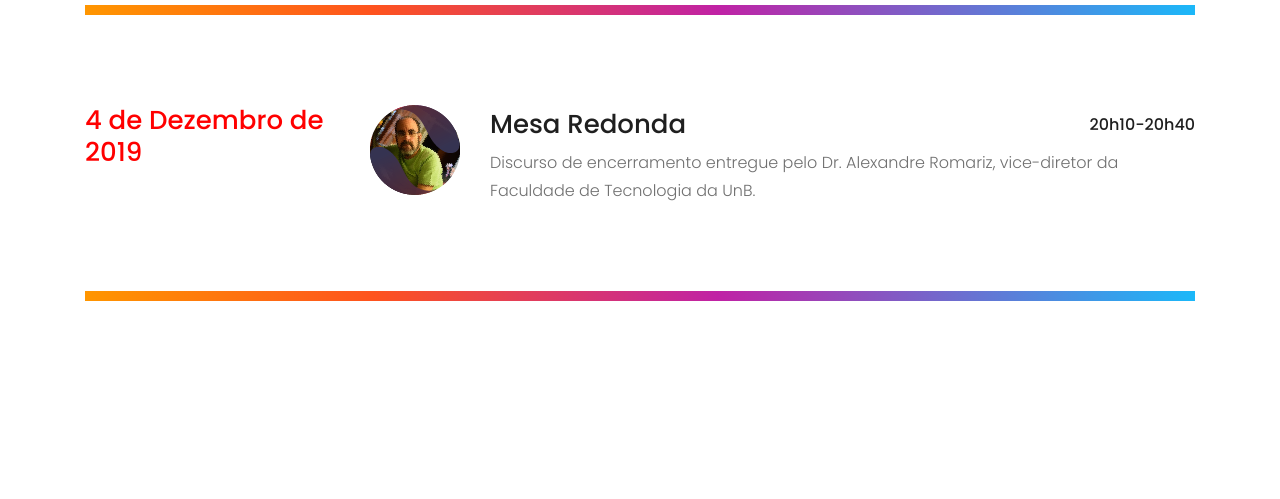
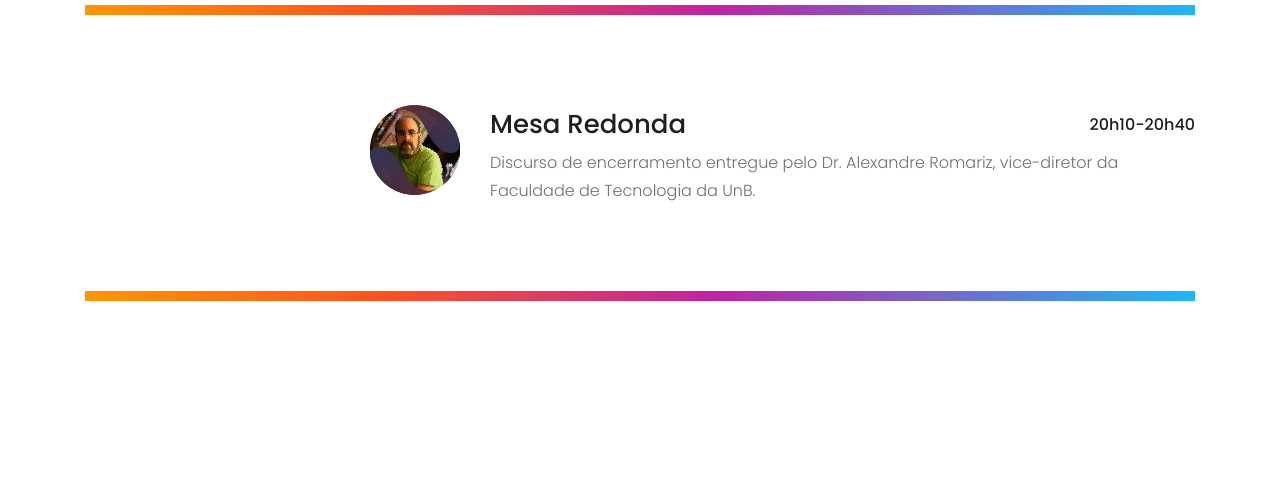
Before and after one commit to pedrohgf/Conferencia-dl-bsb, a plain HTML site: page index.html in a window 1280 px wide. Shown: the part 5361-5860 px from the top of the page. Drawn offline with Linux system fonts and the light colour scheme.

Commit message:
Removing the date in the ending subsection

```diff
--- a/index.html
+++ b/index.html
@@ -372,7 +372,6 @@
               <div class="row">
                   <div class="col-xl-3 col-lg-3">
                       <div class="date">
-                          <h3>4 de Dezembro de 2019</h3>
                       </div>
                   </div>
                   <div class="col-xl-9 col-lg-9">
```
